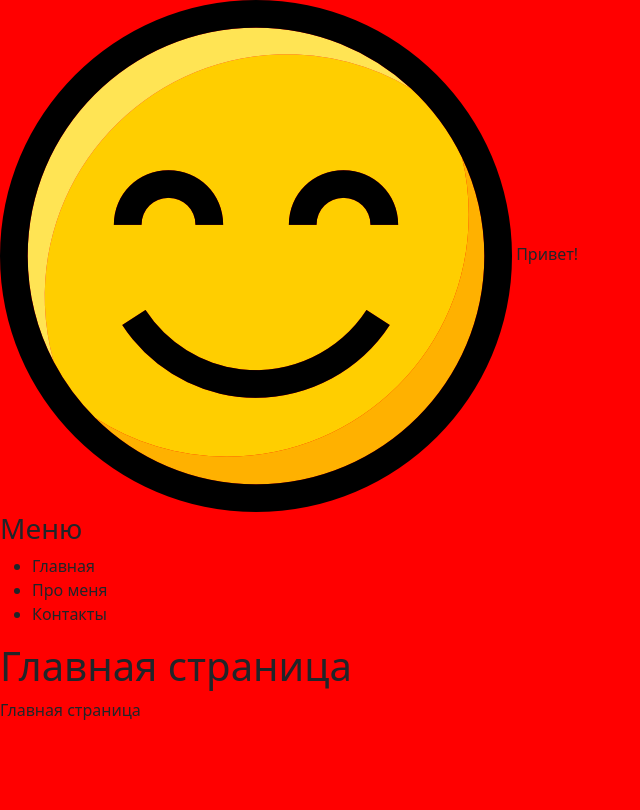
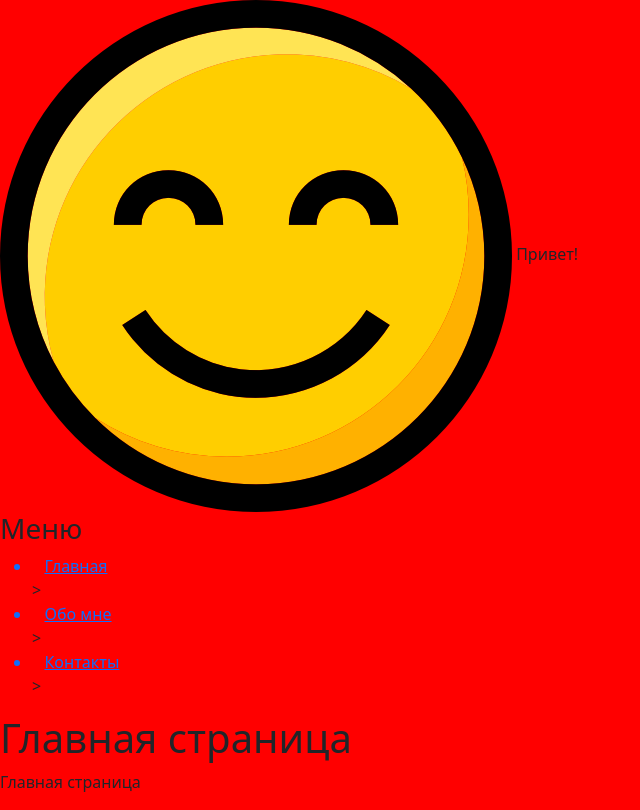
Before and after one commit to VadimRight/django_project, a Django app: page / in a window 1280 px wide. Shown: the whole page, without its empty margins (0-640 px from the left). Before the commit the page ends 720 px from the top, so only its background shows below. Run offline with Django 4.2, Linux system fonts and the light colour scheme.

Commit message:
navigation

```diff
--- a/web_project/main/templates/main/layout.html
+++ b/web_project/main/templates/main/layout.html
@@ -16,9 +16,9 @@
         <span class = "Smile">Привет!</span>
         <h3>Меню</h3>
         <ul>
-            <li>Главная</li>
-            <li>Про меня</li>
-            <li>Контакты</li>
+            <a href=""><li><i class="fa-solid fa-house"></i>Главная</li></a>>
+            <a href=""><li><i class="fa-solid fa-book"></i>Обо мне</li></a>>
+            <a href=""><li><i class="fa-solid fa-phone"></i>Контакты</li></a>>
         </ul>
     </aside>
     <main>
```
